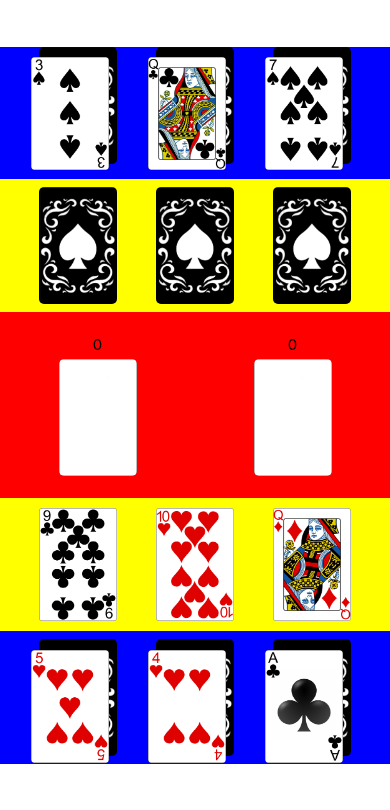
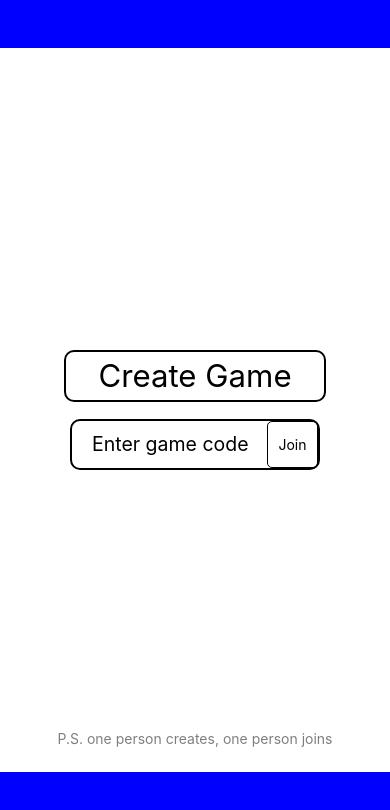
Before and after one commit to halli21/StokkurV1, a React Native app: screen / in a window 390 px wide. Shown: the top 810 px of the page. Built offline with nearby package versions, Linux system fonts and the light colour scheme.

Commit message:
waiting screen

```diff
--- a/App.js
+++ b/App.js
@@ -1,9 +1,13 @@
+//import io from "socket.io-client";
+//const socket = io.connect("http://localhost:3001");
 
 import { View } from 'react-native';
 
-import SkitakallGame from './src/components/SkitakallGame';
+import GameMenu from './src/views/GameMenu';
 
-import SkitakallMenu from './src/views/SkitakallMenu';
+
+
+
 
 
 
@@ -11,8 +15,7 @@ export default function App() {
 
     return (
         <View>
-            <SkitakallGame></SkitakallGame>
-            <SkitakallMenu></SkitakallMenu>
+            <GameMenu></GameMenu>
         </View>
     );
 }
--- /dev/null
+++ b/src/components/Spinner/index.js
@@ -0,0 +1,11 @@
+import React from 'react';
+import { View, ActivityIndicator } from 'react-native';
+import styles from './styles';
+
+const Spinner = () => (
+    <View style={styles.spinner}>
+        <ActivityIndicator color='black' />
+    </View>
+);
+
+export default Spinner;
--- /dev/null
+++ b/src/components/Spinner/styles.js
@@ -0,0 +1,9 @@
+import { StyleSheet } from "react-native";
+
+export default StyleSheet.create({
+    spinner: {
+        //flex: 1,
+        alignItems: "center",
+        justifyContent: "center"
+    }
+})
--- /dev/null
+++ b/src/utils/codeGenerator.js
@@ -0,0 +1,9 @@
+export default function createCode() {
+    var result           = '';
+    var characters       = "0123456789";
+    var charactersLength = characters.length;
+    for ( var i = 0; i < 5; i++ ) {
+      result += characters.charAt(Math.floor(Math.random() * charactersLength));
+    }
+    return result;
+}
--- /dev/null
+++ b/src/views/GameMenu/index.js
@@ -0,0 +1,66 @@
+import React, { useState, useEffect } from "react";
+import { View, Text, TouchableOpacity, TextInput } from 'react-native';
+import styles from "./styles";
+
+import createCode from "../../utils/codeGenerator";
+import WaitingScreen from "../WaitingScreen";
+
+
+
+const GameMenu = ({}) => {
+
+    const [user, setUser] = useState('');
+    const [room, setRoom] = useState('');
+    const [numPlayers, setNumPlayers] = useState(0);
+
+
+    const createRoom = () => {
+        const gameCode = createCode();
+        setRoom(gameCode)
+
+        //socket.emit("create_room", {room: gameCode, game: gameInstance});
+    };
+
+    const closeCreate = () => {
+        setRoom('')
+
+    };
+
+
+
+    return (
+        <View style={styles.container}>
+            <View style={{ flex: 0.1, backgroundColor: 'blue'}}></View>
+
+
+            {!room ? (
+                <View style={{ flex: 1.5, backgroundColor: 'white', justifyContent: 'center', alignItems: 'center'}}>
+                    <View style={styles.createButton}>
+                        <TouchableOpacity onPress={createRoom}>
+                            <Text style={styles.buttonText}>Create Game</Text>
+                        </TouchableOpacity>
+                    </View>
+                    <View style={styles.joinGame}>
+                        <TextInput
+                            style={styles.inputCode}
+                            placeholder={"Enter game code"}
+                        />
+                        <TouchableOpacity style={styles.inputButton}>
+                            <Text>Join</Text>
+                        </TouchableOpacity>
+                    </View>
+                    <Text style={styles.psText}>P.S. one person creates, one person joins</Text>
+                </View>
+            ) : (
+                <View style={{ flex: 1.5, backgroundColor: 'white', justifyContent: 'center', alignItems: 'center'}}>
+                    <WaitingScreen gameCode={room} closeCreate={closeCreate}/>
+                </View>
+            )}
+
+            <View style={{ flex: 0.15, backgroundColor: 'blue'}}></View>
+
+        </View>
+    );
+}
+
+export default GameMenu;
--- /dev/null
+++ b/src/views/GameMenu/styles.js
@@ -0,0 +1,54 @@
+import { StyleSheet, Dimensions, PixelRatio} from 'react-native';
+
+
+const { width, height } = Dimensions.get('window');
+const pixelRatio = PixelRatio.get();
+
+const rem = 16;
+const em = rem * pixelRatio;
+
+
+export default StyleSheet.create({
+
+    container: {
+        flexDirection: 'column',
+        alignItems: 'stretch',
+        height: height * 1,
+
+    },
+    joinGame: {
+        flexDirection: 'row',
+        borderColor: 'black',
+        borderWidth: 2,
+        borderRadius: 10,
+    },
+    inputCode: {
+        paddingVertical: width * 0.03,
+        paddingLeft: width * 0.05,
+        fontSize: width * 0.05,
+        width: width * 0.5
+    },
+    inputButton: {
+        borderRadius: 5,
+        justifyContent: 'center',
+        borderColor: 'black',
+        borderWidth: 0.5,
+        padding: 10,
+    },
+    createButton: {
+        borderColor: 'black',
+        borderWidth: 2,
+        padding: 5,
+        borderRadius: 10,
+        marginBottom: height * 0.02
+    },
+    buttonText: {
+        fontSize: width * 0.08,
+        paddingHorizontal: width * 0.07
+    },
+    psText: {
+        position: 'absolute',
+        bottom: 25,
+        opacity: 0.5
+    }
+});
--- a/src/views/SkitakallMenu/index.js
+++ /dev/null
@@ -1,16 +0,0 @@
-
-import { View } from 'react-native';
-import styles from "./styles";
-
-
-
-const SkitakallMenu = () => {
-
-    return (
-        <View style={styles.container}>
-
-        </View>
-    );
-}
-
-export default SkitakallMenu;
--- a/src/views/SkitakallMenu/styles.js
+++ /dev/null
@@ -1,18 +0,0 @@
-import { StyleSheet, Dimensions, PixelRatio} from 'react-native';
-
-
-const { width, height } = Dimensions.get('window');
-const pixelRatio = PixelRatio.get();
-
-const rem = 16;
-const em = rem * pixelRatio;
-
-
-export default StyleSheet.create({
-
-    container: {
-        //paddingTop: 1 * rem,
-        //backgroundColor: 'green'
-
-    }
-});
--- /dev/null
+++ b/src/views/WaitingScreen/index.js
@@ -0,0 +1,26 @@
+import React, { useState, useEffect } from "react";
+import { View, Text, TouchableOpacity } from "react-native";
+import styles from "./styles";
+
+import Spinner from "../../components/Spinner";
+
+
+const WaitingScreen = ({gameCode, closeCreate}) => {
+
+
+    return (
+
+        <View style={styles.container}>
+            <Text style={styles.loadText}>The game code is:</Text>
+            <Text style={styles.loadHeader}>{gameCode}</Text>
+            <Text style={styles.loadText}>Waiting for player to join</Text>
+            <Spinner/>
+            <TouchableOpacity onPress={closeCreate} style={styles.loadButton}><Text style={styles.backText}>Back</Text></TouchableOpacity>
+
+        </View>
+
+
+
+)};
+
+export default WaitingScreen;
--- /dev/null
+++ b/src/views/WaitingScreen/styles.js
@@ -0,0 +1,49 @@
+import { StyleSheet, Dimensions, PixelRatio } from 'react-native';
+
+const { width, height } = Dimensions.get('window');
+const pixelRatio = PixelRatio.get();
+
+const rem = 16;
+const em = rem * pixelRatio;
+
+
+export default StyleSheet.create({
+    container: {
+        flex: 1,
+        justifyContent: 'center',
+        alignItems: 'center',
+    },
+    loadText: {
+        alignSelf: "center",
+        marginBottom: height * 0.02,
+        fontSize: 18,
+
+    },
+    loadHeader: {
+        fontSize: 30,
+        marginBottom: 0.7 * rem,
+        fontWeight: 'bold',
+        alignSelf: "center",
+        marginBottom: 3 * rem,
+
+    },
+    loadButton: {
+        position: 'absolute',
+        bottom: height * 0.15,
+        alignSelf: 'center',
+        padding: 5,
+        width: width * 0.3,
+        borderColor: "black",
+        borderWidth: 1,
+        borderTopWidth: 1.5,
+        borderLeftWidth: 2,
+        borderRadius: 8,
+        alignItems: 'center',
+
+    },
+    backText: {
+        fontSize: 20,
+    },
+
+
+});
```
